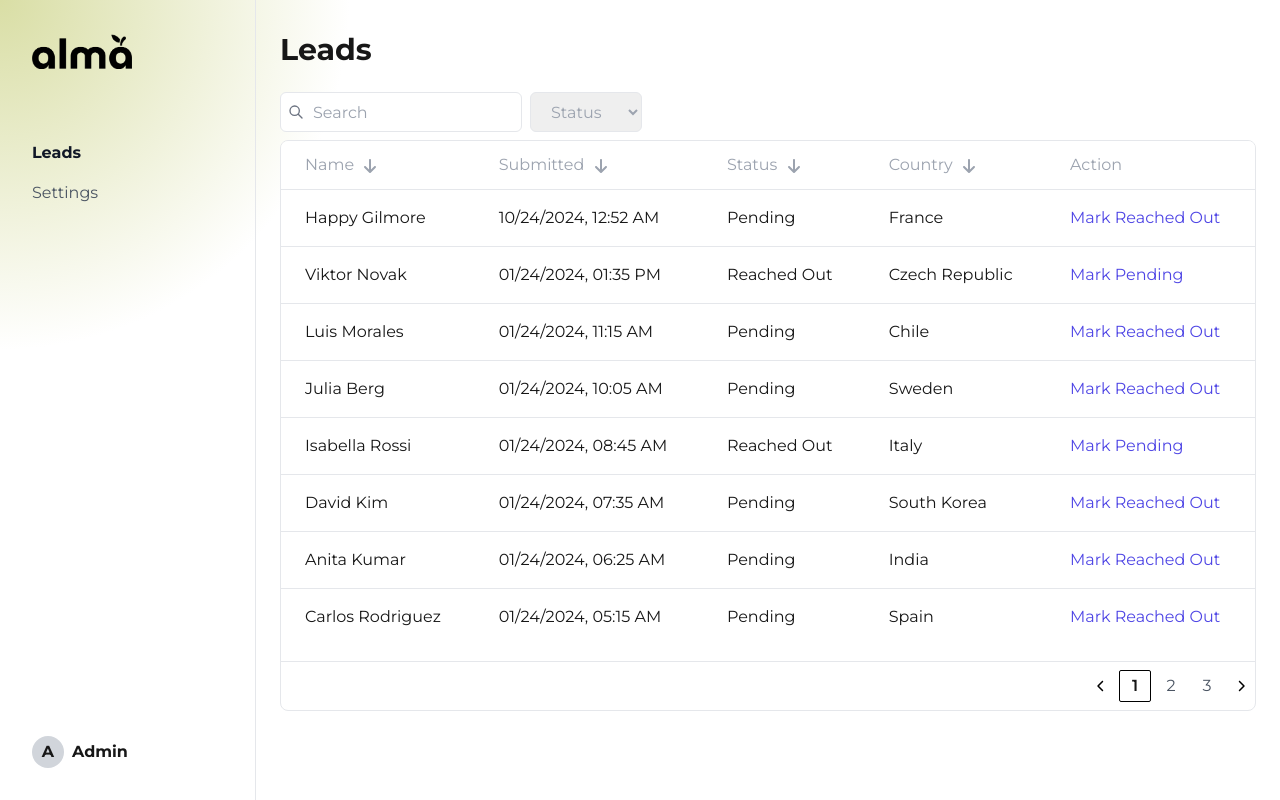
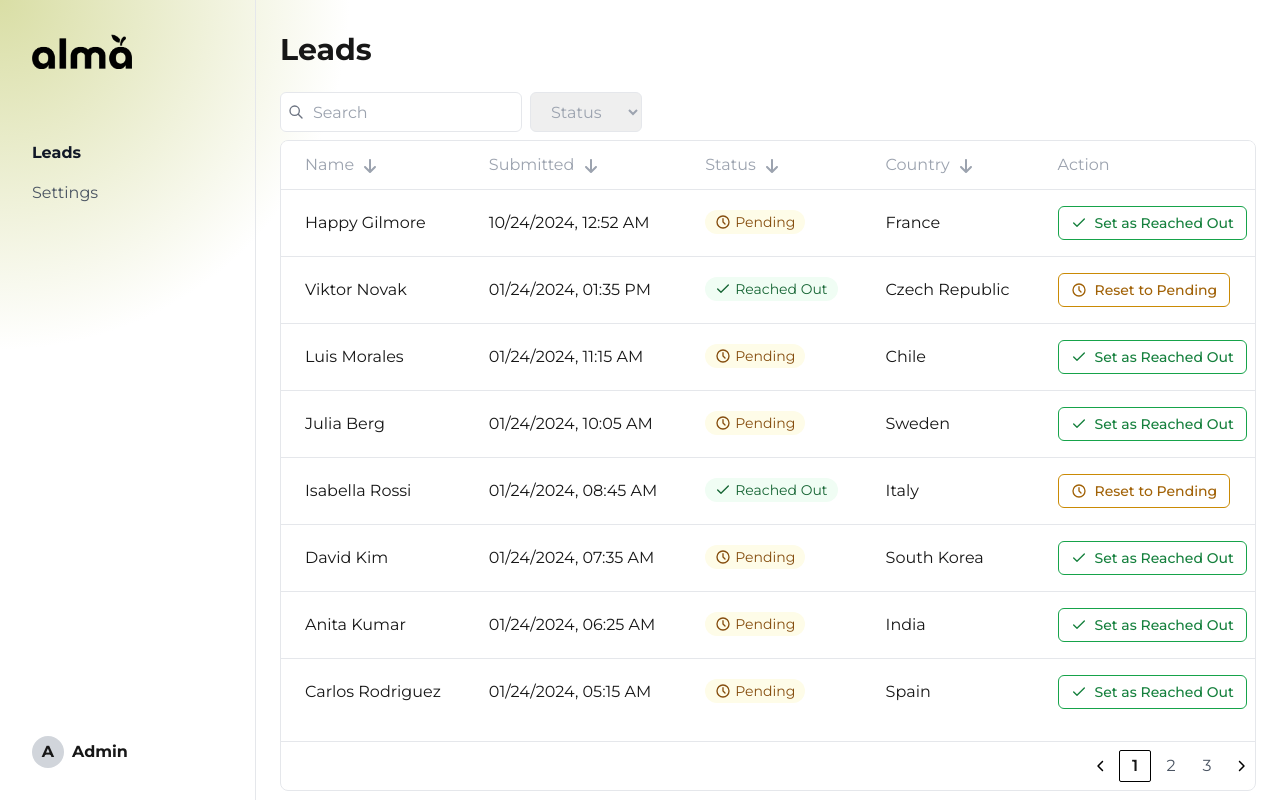
Before and after one commit to null-hax/alma-lead-demo, a Next.js app: page /admin/leads in a window 1280 px wide. Built offline with nearby package versions, Linux system fonts and the light colour scheme; no server answers; sample sign-in values are in the browser's storage.

Commit message:
improve table styling, status and action styling

```diff
--- a/src/components/LeadsTable.tsx
+++ b/src/components/LeadsTable.tsx
@@ -14,6 +14,19 @@ type LeadsTableProps = {
   onSort: (key: keyof Lead) => void;
   sortConfig: SortConfig;
 };
+
+const CheckIcon = () => (
+  <svg className="w-4 h-4" viewBox="0 0 24 24" fill="none" xmlns="http://www.w3.org/2000/svg">
+    <path d="M20 6L9 17L4 12" stroke="currentColor" strokeWidth="2" strokeLinecap="round" strokeLinejoin="round"/>
+  </svg>
+);
+
+const ClockIcon = () => (
+  <svg className="w-4 h-4" viewBox="0 0 24 24" fill="none" xmlns="http://www.w3.org/2000/svg">
+    <circle cx="12" cy="12" r="9" stroke="currentColor" strokeWidth="2"/>
+    <path d="M12 7V12L15 15" stroke="currentColor" strokeWidth="2" strokeLinecap="round"/>
+  </svg>
+);
 
 export default function LeadsTable({
   leads,
@@ -85,7 +98,17 @@ export default function LeadsTable({
                 {new Date(lead.createdAt).toLocaleString('en-US', { month: '2-digit', day: '2-digit', year: 'numeric', hour: '2-digit', minute: '2-digit' })}
               </td>
               <td className="px-6 py-4 whitespace-nowrap">
-                {lead.status === 'PENDING' ? 'Pending' : 'Reached Out'}
+                {lead.status === 'PENDING' ? (
+                  <span className="inline-flex items-center px-2.5 py-0.5 rounded-full text-sm bg-yellow-50 text-yellow-800">
+                    <ClockIcon />
+                    <span className="ml-1">Pending</span>
+                  </span>
+                ) : (
+                  <span className="inline-flex items-center px-2.5 py-0.5 rounded-full text-sm bg-green-50 text-green-800">
+                    <CheckIcon />
+                    <span className="ml-1">Reached Out</span>
+                  </span>
+                )}
               </td>
               <td className="px-6 py-4 whitespace-nowrap">
                 {lead.countryOfCitizenship}
@@ -93,9 +116,23 @@ export default function LeadsTable({
               <td className="px-6 py-4 whitespace-nowrap">
                 <button
                   onClick={() => onStatusChange(lead.id, lead.status === 'PENDING' ? 'REACHED_OUT' : 'PENDING')}
-                  className="text-indigo-600 hover:text-indigo-900"
+                  className={`inline-flex items-center gap-2 px-3 py-1.5 rounded-md text-sm font-medium transition-colors
+                    ${lead.status === 'PENDING'
+                      ? 'bg-white border border-green-600 text-green-700 hover:bg-green-50'
+                      : 'bg-white border border-yellow-600 text-yellow-700 hover:bg-yellow-50'
+                    }`}
                 >
-                  {lead.status === 'PENDING' ? 'Mark Reached Out' : 'Mark Pending'}
+                  {lead.status === 'PENDING' ? (
+                    <>
+                      <CheckIcon />
+                      Set as Reached Out
+                    </>
+                  ) : (
+                    <>
+                      <ClockIcon />
+                      Reset to Pending
+                    </>
+                  )}
                 </button>
               </td>
             </tr>
```
